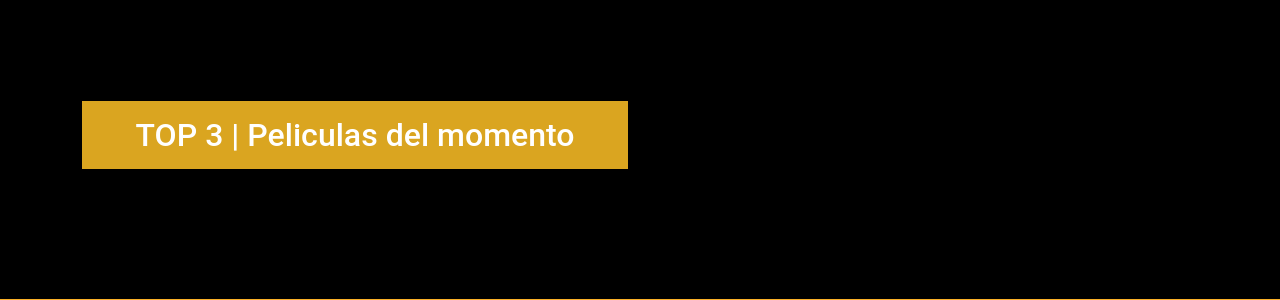
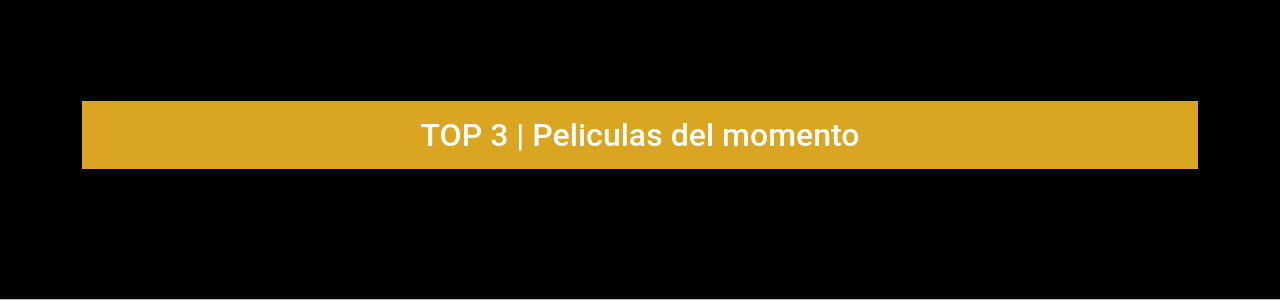
Before and after one commit to Maruinyork/Proyecto-Movies-sin-reserva-de-ticket-, a plain HTML site: page index.html in a window 1280 px wide. Shown: the part 819-1119 px from the top of the page. Drawn offline with nearby package versions, Linux system fonts and the light colour scheme; no server answers; a web font is replaced by a local one.

Commit message:
Update index.html

```diff
--- a/index.html
+++ b/index.html
@@ -64,7 +64,7 @@
 
                     <div class="container">
                         <div class="row">
-                            <div class="col-sm-12 col-lg-6 now-playing">
+                            <div class="col-sm-12 col-lg-12 now-playing">
                                 <h2>TOP 3 | Peliculas del momento</h2>
                                 <ul class="list-group list-group-flush
                                     now-playing__list"></ul>
```
